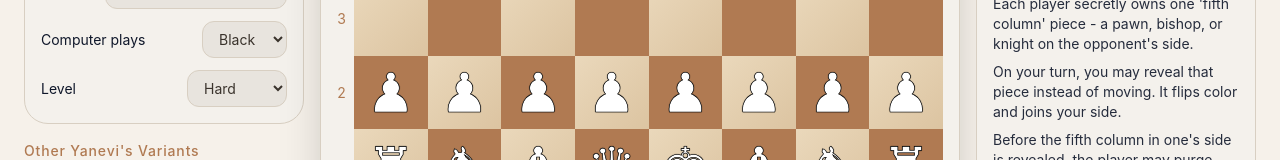
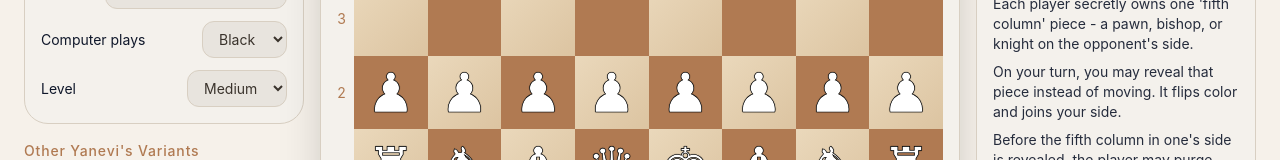
Before and after one commit to kaaalin/Paranoia-Chess, a React (Vite) app: page / in a window 1280 px wide. Shown: the part 427-587 px from the top of the page. Built offline with nearby package versions, Linux system fonts and the light colour scheme; the HTML template or start-up script is replaced by a standard one.

Commit message:
Update App.tsx

```diff
--- a/src/App.tsx
+++ b/src/App.tsx
@@ -2,7 +2,7 @@ import React, { useEffect, useMemo, useRef, useState } from "react";
 
 type Color = "white" | "black";
 type PieceType = "K" | "Q" | "R" | "B" | "N" | "P";
-type Difficulty = "Easy" | "Medium" | "Hard" | "Master";
+type Difficulty = "Easy" | "Medium" | "Hard";
 type Mode = "human" | "cpu";
 type Square = `${"a" | "b" | "c" | "d" | "e" | "f" | "g" | "h"}${1 | 2 | 3 | 4 | 5 | 6 | 7 | 8}`;
 
@@ -178,7 +178,7 @@ function initialState(): State {
     quietus: { white: [], black: [] },
     mode: "cpu",
     cpuColor: "black",
-    difficulty: "Hard",
+    difficulty: "Medium",
     status: "White to move.",
     winner: null,
     result: null,
@@ -613,13 +613,13 @@ function pickCpuMove(state: State) {
   if (!moves.length) return finalizeState({ ...state, turn: color });
   moves = orderMoves(viewedState, moves, color);
 
-  if (state.difficulty === "Easy") return applyMove(state, moves[Math.floor(Math.random() * moves.length)]);
-  if (state.difficulty === "Medium") {
+  if (state.difficulty === "") return applyMove(state, moves[Math.floor(Math.random() * moves.length)]);
+  if (state.difficulty === "Easy") {
     const captures = moves.filter((m) => m.to && (state.board[m.to] || state.enPassantTarget === m.to));
     return applyMove(state, captures[0] || moves[0]);
   }
 
-  const depth = state.difficulty === "Master" ? 2 : 1;
+  const depth = state.difficulty === "Hard" ? 2 : 1;
   let best = -Infinity;
   let bestMove = moves[0];
 
@@ -974,12 +974,12 @@ function createCpuWorker() {
       let moves = legalMoves(viewedState, color);
       if (!moves.length) return finalizeState({ ...state, turn: color });
       moves = orderMoves(viewedState, moves, color);
-      if (state.difficulty === "Easy") return applyMove(state, moves[Math.floor(Math.random() * moves.length)]);
-      if (state.difficulty === "Medium") {
+      if (state.difficulty === "") return applyMove(state, moves[Math.floor(Math.random() * moves.length)]);
+      if (state.difficulty === "Easy") {
         const captures = moves.filter((m) => m.to && (state.board[m.to] || state.enPassantTarget === m.to));
         return applyMove(state, captures[0] || moves[0]);
       }
-      const depth = state.difficulty === "Master" ? 2 : 1;
+      const depth = state.difficulty === "Hard" ? 2 : 1;
       let best = -Infinity;
       let bestMove = moves[0];
       for (const move of moves) {
@@ -1068,7 +1068,7 @@ function runSelfTests() {
     showRules: false,
     mode: "human",
     cpuColor: "black",
-    difficulty: "Easy",
+    difficulty: "",
     lastMove: null,
     flipped: false,
   };
@@ -1530,10 +1530,10 @@ export default function App() {
               <label className="flex items-center justify-between gap-3 text-sm">
                 <span>Level</span>
                 <select className="rounded-xl px-3 py-2" style={{ background: PANEL_2, border: `1px solid ${BORDER}`, color: TEXT }} value={state.difficulty} onChange={(e) => setState((s) => ({ ...s, difficulty: e.target.value as Difficulty }))}>
+
                   <option value="Easy">Easy</option>
                   <option value="Medium">Medium</option>
                   <option value="Hard">Hard</option>
-                  <option value="Master">Master</option>
                 </select>
               </label>
               {thinking && (
```
